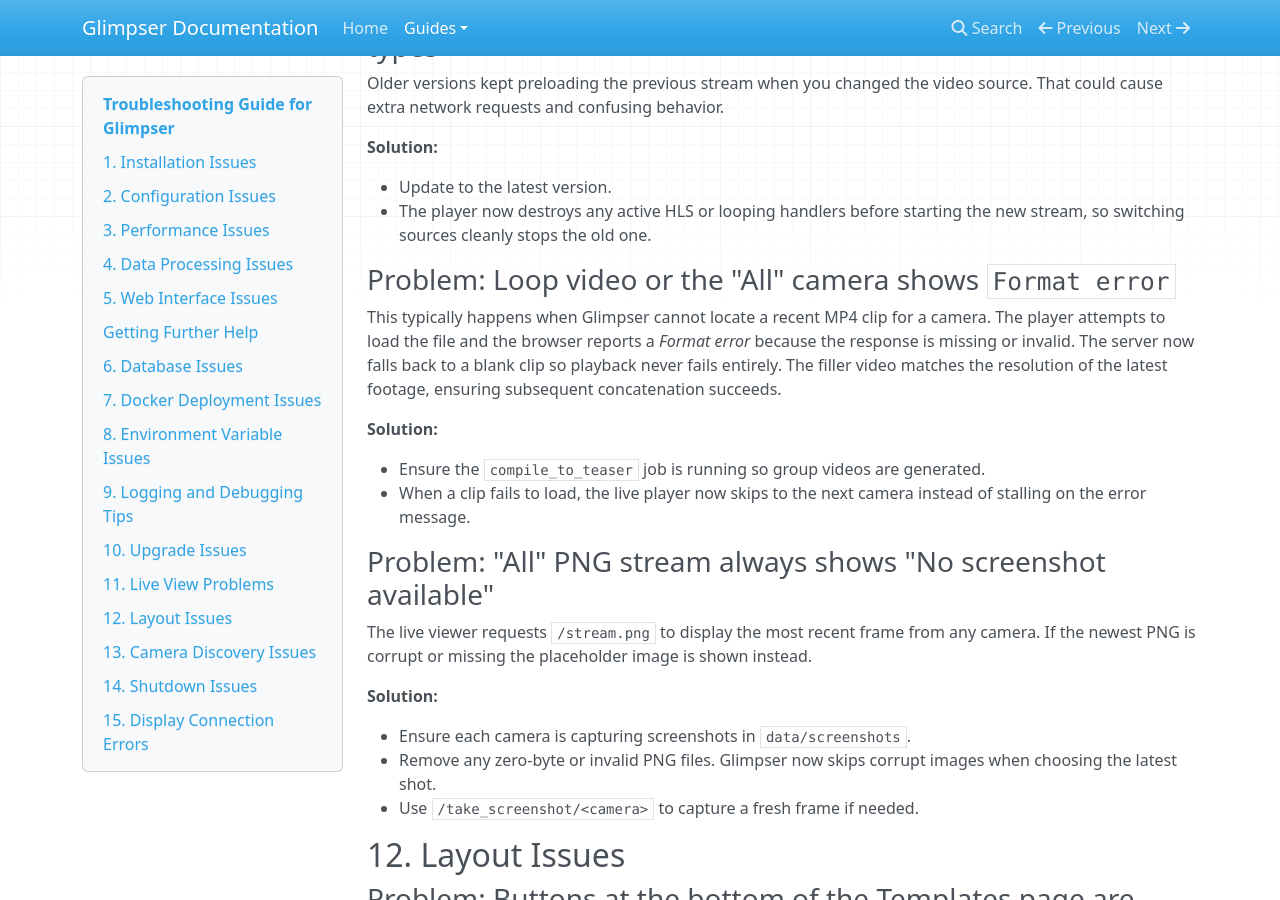
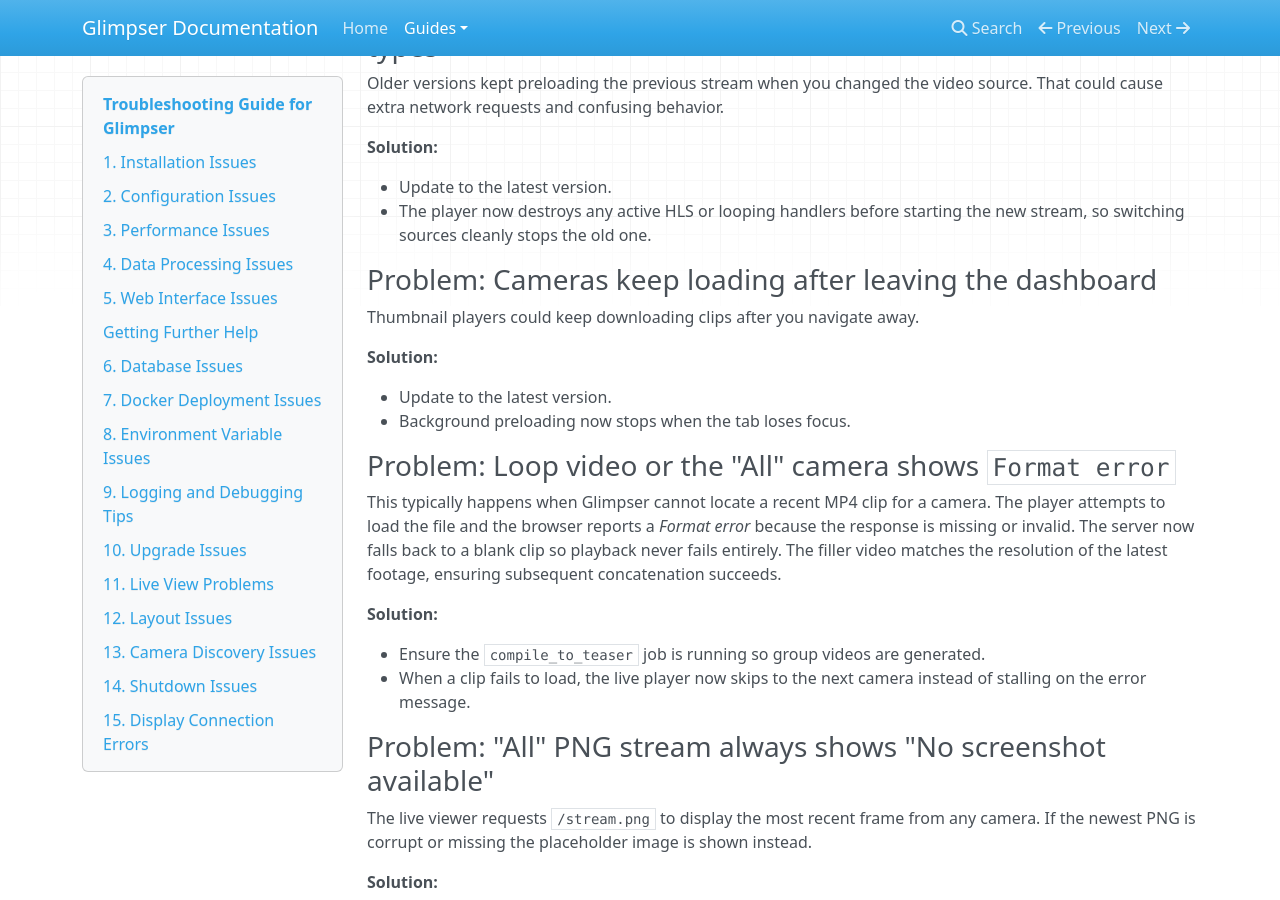
Before and after one commit to KristopherKubicki/glimpser, an MkDocs documentation site: the page built from docs/troubleshooting.md, in a window 1280 px wide and 900 px high, scrolled down 5159 px. Built offline with MkDocs 1.6.1, drawn with Linux system fonts in a browser that asks for light colours; nearby versions of some CDN libraries.

Commit message:
fix(ui): pause camera preload when tab hidden

```diff
--- a/app/static/js/script.js
+++ b/app/static/js/script.js
@@ -1,5 +1,5 @@
 import { initTemplates } from "./templates.js";
-import { initVideoControls } from "./video.js";
+import { initVideoControls, initVisibilityHandler } from "./video.js";
 import { initSchedulerToggle } from "./scheduler.js";
 import {
   initDiscoveryToggle,
@@ -31,6 +31,7 @@
 
 initTemplates();
 initVideoControls();
+initVisibilityHandler();
 initSchedulerToggle();
 initDiscoveryToggle();
 initSubnetInput();
--- a/docs/troubleshooting.md
+++ b/docs/troubleshooting.md
@@ -250,6 +250,15 @@
 - The player now destroys any active HLS or looping handlers before starting the
   new stream, so switching sources cleanly stops the old one.
 
+### Problem: Cameras keep loading after leaving the dashboard
+
+Thumbnail players could keep downloading clips after you navigate away.
+
+**Solution:**
+
+- Update to the latest version.
+- Background preloading now stops when the tab loses focus.
+
 ### Problem: Loop video or the "All" camera shows `Format error`
 
 This typically happens when Glimpser cannot locate a recent MP4 clip for a
```
Also changed, not shown: app/static/js/video.js (+15 -0 lines), 1 other file.
